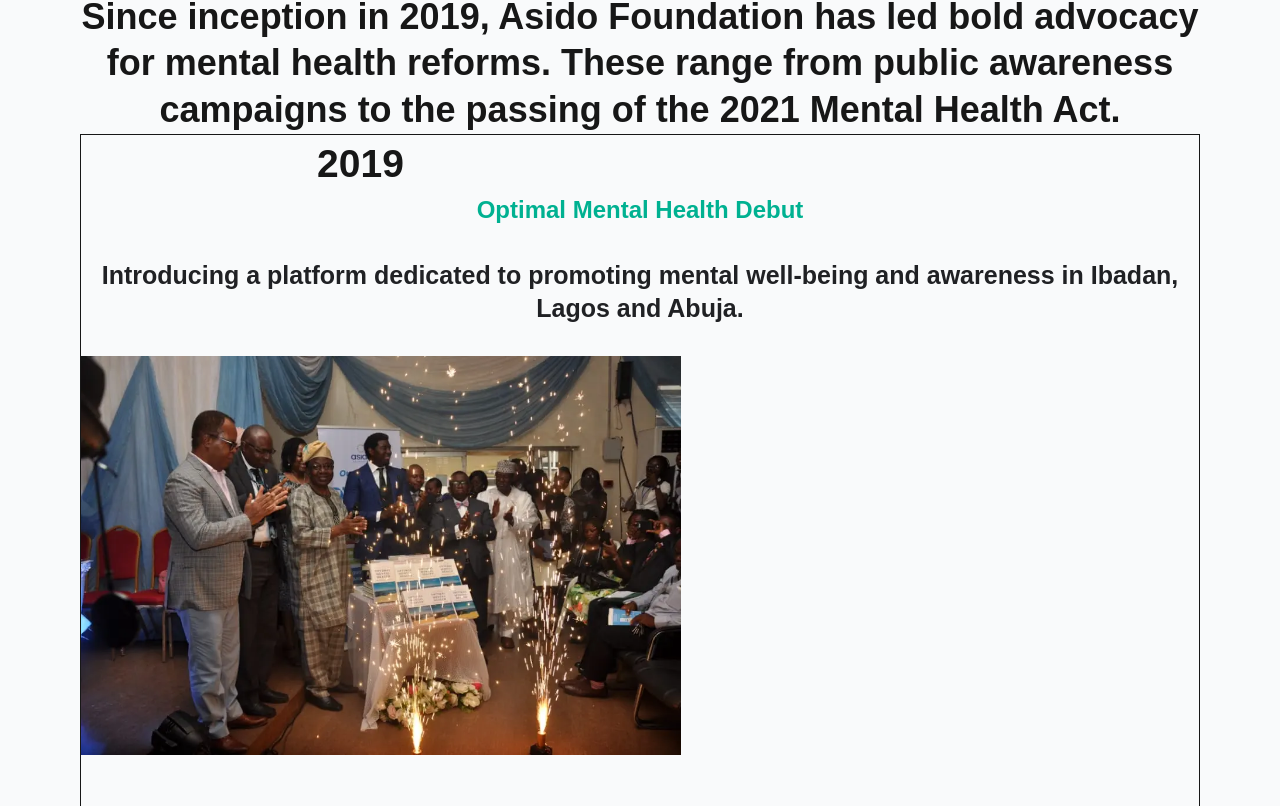
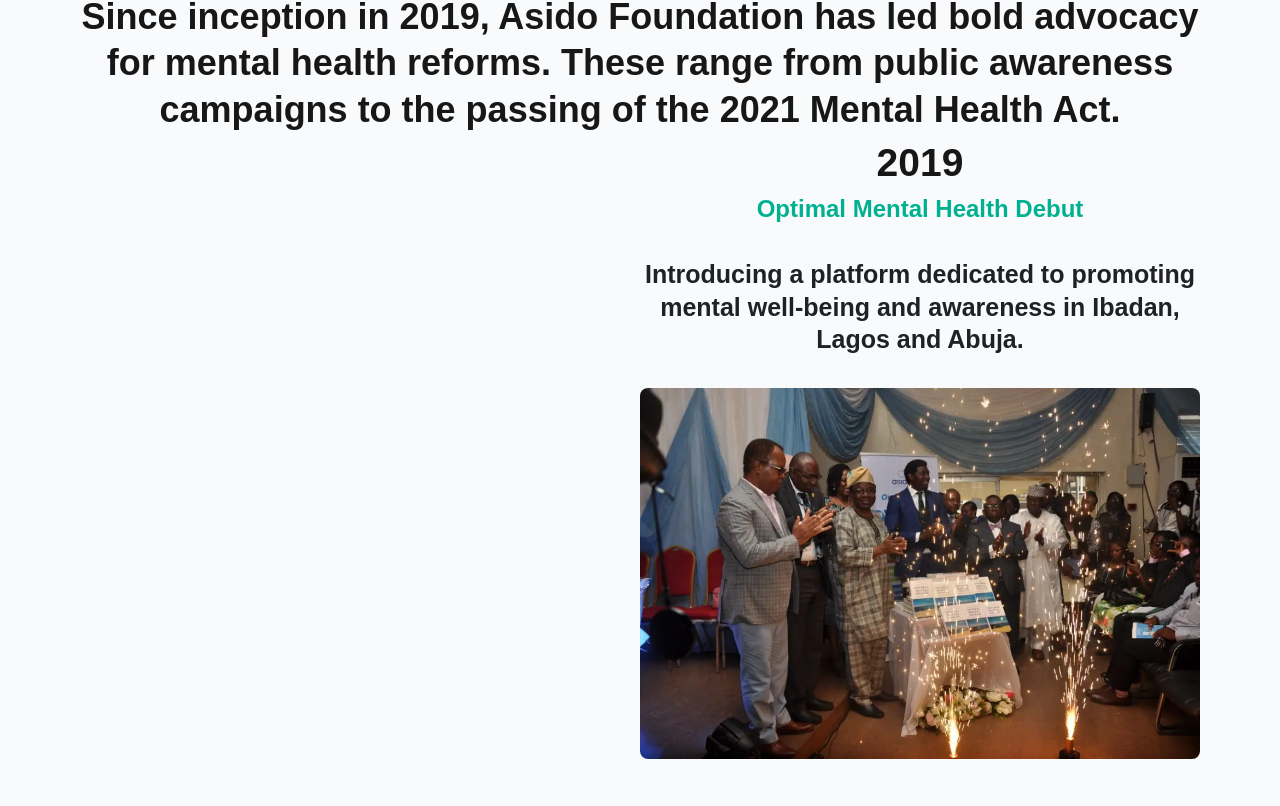
Before and after one commit to xilder/slaine_project, a Next.js app: page / in a window 1280 px wide. Shown: the part 1394-2200 px from the top of the page. Built offline with nearby package versions, Linux system fonts and the light colour scheme.

Commit message:
Effected the motion feature

```diff
--- a/app/layout.tsx
+++ b/app/layout.tsx
@@ -1,17 +1,15 @@
 import Footer from '@/components/Footer';
 import Header from '@/components/Header';
 import type { Metadata } from 'next';
-import { Geist, Geist_Mono } from 'next/font/google';
 import './globals.css';
 
-const geistSans = Geist({
-  variable: '--font-geist-sans',
+import { Plus_Jakarta_Sans } from 'next/font/google';
+import './globals.css';
+
+const plusJakartaSans = Plus_Jakarta_Sans({
   subsets: ['latin'],
-});
-
-const geistMono = Geist_Mono({
-  variable: '--font-geist-mono',
-  subsets: ['latin'],
+  variable: '--font-plus-jakarta',
+  weight: ['200', '300', '400', '500', '600', '700', '800'],
 });
 
 export const metadata: Metadata = {
@@ -27,9 +25,7 @@ export default function RootLayout({
 }>) {
   return (
     <html lang='en'>
-      <body
-        className={`${geistSans.variable} ${geistMono.variable} antialiased bg-white`}
-      >
+      <body className={`${plusJakartaSans.className}antialiased bg-white`}>
         <Header />
         {children}
         <Footer />
--- a/components/Main.tsx
+++ b/components/Main.tsx
@@ -1,5 +1,6 @@
 'use client';
 import { ChevronRight } from 'lucide-react';
+import { motion } from 'motion/react';
 import Image from 'next/image';
 interface TimelineItem {
   heading: string;
@@ -264,7 +265,7 @@ export default function Timeline() {
         mental health reforms. These range from public awareness campaigns to
         the passing of the 2021 Mental Health Act.
       </p>
-      <div className='flex flex-col w-full gap-25 border'>
+      <div className='flex flex-col w-full gap-25 '>
         {events.map((event) => (
           <TimeBlock key={event.year.value} timeBlock={event} />
         ))}
@@ -277,7 +278,9 @@ const TimeBlock = ({ timeBlock }: { timeBlock: TimelineBlock }) => {
   return (
     <div className='w-full flex flex-col'>
       <div
-        className={`w-1/2 self-${timeBlock.year.position} font-extrabold leading-[150%] text-[39px]`}
+        className={`w-1/2 ${
+          timeBlock.year.position === 'start' ? 'self-start' : 'self-end'
+        } font-extrabold leading-[150%] text-[39px]`}
       >
         {timeBlock.year.value}
       </div>
@@ -285,29 +288,55 @@ const TimeBlock = ({ timeBlock }: { timeBlock: TimelineBlock }) => {
         {timeBlock.items.map((item) => (
           <div
             key={item.heading}
-            className={`flex flex-col gap-8 self-${item.position}`}
+            className={`flex flex-col gap-8 self-end ${
+              item.position === 'start' ? 'self-start' : 'self-end'
+            } lg:w-1/2`}
           >
-            <h4
+            <motion.h4
+              initial={{ opacity: 0, y: 40 }}
+              whileInView={{ opacity: 1, y: 0 }}
+              transition={{ duration: 0.6, ease: 'easeOut' }}
+              viewport={{ once: true, amount: 0.4 }}
               className={`font-semibold text-2xl leading-[140%] text-[${item.colour}]`}
             >
               {item.heading}
-            </h4>
-            <p className='font-bold text-[25px] leading-[130%] text-[#202124]'>
+            </motion.h4>
+            <motion.p
+              className='font-bold text-[25px] leading-[130%] text-[#202124]'
+              initial={{ opacity: 0, y: 40 }}
+              whileInView={{ opacity: 1, y: 0 }}
+              transition={{ duration: 0.6, delay: 0.1, ease: 'easeOut' }}
+              viewport={{ once: true, amount: 0.4 }}
+            >
               {item.content}
-            </p>
+            </motion.p>
             {item.image && (
+              <motion.div
+                initial={{ opacity: 0, scale: 0.9 }}
+                whileInView={{ opacity: 1, scale: 1 }}
+                transition={{ duration: 0.6, ease: 'easeOut' }}
+                viewport={{ once: true, amount: 0.4 }}
+              >
                 <Image
                   width={item.width}
                   height={item.height}
                   src={`/${item.image}`}
                   alt=''
+                  className='rounded-lg'
                 />
+              </motion.div>
             )}
             {item.button && (
-              <button className='flex gap-2 py-4 pr-6 rounded-[8px] font-bold text-base leading-[130%] items-center text-[#0044B5]'>
+              <motion.button
+                className='flex gap-2 py-4 pr-6 rounded-[8px] font-bold text-base leading-[130%] items-center text-[#0044B5]'
+                initial={{ opacity: 0, y: 20 }}
+                whileInView={{ opacity: 1, y: 0 }}
+                transition={{ duration: 0.5, delay: 0.2, ease: 'easeOut' }}
+                viewport={{ once: true, amount: 0.4 }}
+              >
                 <p>{'learn more'.toUpperCase()}</p>
                 <ChevronRight />
-              </button>
+              </motion.button>
             )}
           </div>
         ))}
```
Also changed, not shown: 2 other files (tests, documents, lock files or other folders). Lines whose indentation alone changed are shown as unchanged.
